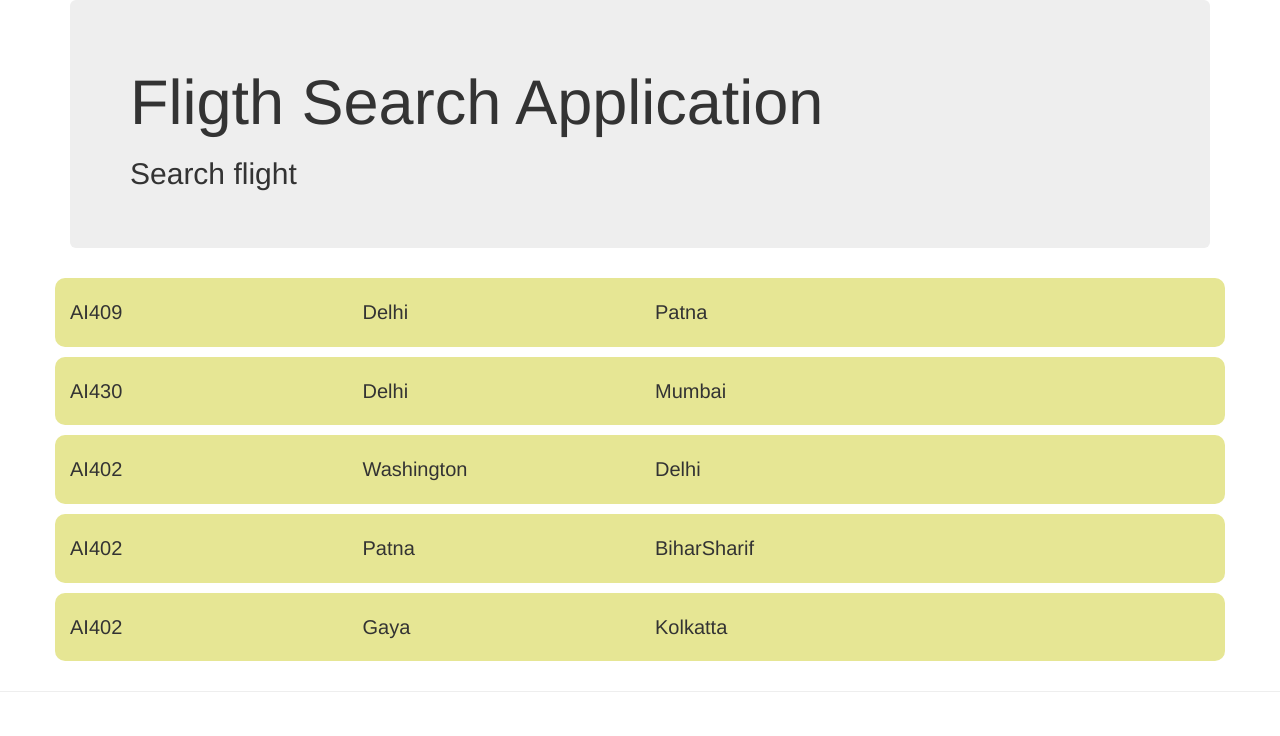
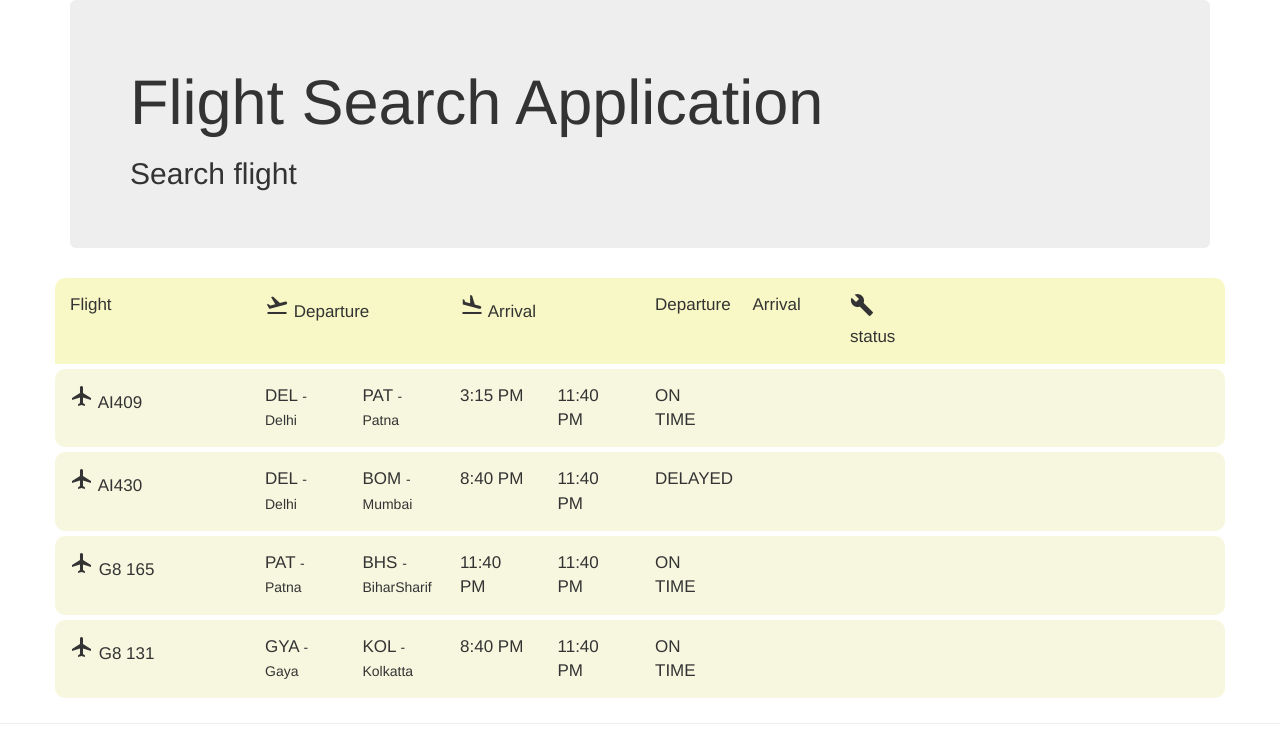
Before and after one commit to smshahidraza/day1, an Angular app: page / in a window 1280 px wide. Shown: the top 736 px of the page. Built offline with nearby package versions, Linux system fonts and the light colour scheme.

Commit message:
Added for and if directives

```diff
--- a/src/app/book-flight/book-flight.component.html
+++ b/src/app/book-flight/book-flight.component.html
@@ -1 +1,10 @@
 <p>book-flight works!</p>
+
+<div></div>
+<div class="container">
+<div *ngFor="let user of userList" class="row">
+    <div class="col-2">{{user.userId}} </div>
+    <div class="col-2">{{user.title}} </div>
+    <div class="col-2">{{user.body}} </div>
+</div>
+</div>
--- a/src/app/book-flight/book-flight.component.ts
+++ b/src/app/book-flight/book-flight.component.ts
@@ -1,4 +1,6 @@
+import { HttpClient } from '@angular/common/http';
 import { Component, OnInit } from '@angular/core';
+import { User } from './user.model';
 
 @Component({
   selector: 'app-book-flight',
@@ -7,9 +9,14 @@ import { Component, OnInit } from '@angular/core';
 })
 export class BookFlightComponent implements OnInit {
 
-  constructor() { }
+  userList: User[];
+
+  constructor( private http: HttpClient) { }
 
   ngOnInit(): void {
+    this.http.get<User[]>('https://jsonplaceholder.typicode.com/posts').subscribe ( response => {
+      this.userList = response;
+    });
   }
 
 }
--- a/src/app/flight-info/flight-info.component.css
+++ b/src/app/flight-info/flight-info.component.css
@@ -1,17 +1,38 @@
 
 .flight-info {
-    padding-top: 20px;
-    padding-bottom: 20px;
-    background: #e6e694;
-    margin-bottom: 10px;
+    padding-top: 15px;
+    padding-bottom: 15px;
+    background: #f7f7e0;
+    margin-bottom: 5px;
     border-radius: 10px;
-    font-size: 20px;
+    font-size: 17px;
+}
+
+.flight-info-header {
+    padding-top: 15px;
+    padding-bottom: 15px;
+    background: #f8f8c6;
+    margin-bottom: 5px;
+    border-top-left-radius: 10px;
+    border-top-right-radius: 10px;
+    font-size: 17px;
 }
 
 .flight-info:hover {
     background-color: rgb(230, 230, 228);
 }
 
+.flight-info:hover .action {
+        display: inline-block;
+}
+
+.action {
+    display: none;
+    text-align: right;
+}
+
+
+
 .flight-error {
     color: red;
     text-align: center;
--- a/src/app/flight-info/flight-info.component.html
+++ b/src/app/flight-info/flight-info.component.html
@@ -2,7 +2,7 @@
 
 <div class="container">
     <div class="jumbotron">
-      <h1>Fligth Search Application</h1>
+      <h1>Flight Search Application</h1>
       <h2>Search flight </h2>
     </div>
 
@@ -10,21 +10,80 @@
 
 
 <div class="container">
-
+  <section>
     <div *ngIf="flightInfo == null" class="row flight-info flight-error">
         Flight Information not available
     </div>
-    <div *ngFor="let flight of flightInfo" class="row flight-info" >
-        <div class="col-md-3">
+    <div class="row flight-info-header" >
+      <div class="col-md-2">
+
+          Flight
+      </div>
+      <div class="col-md-2">
+
+        <mat-icon>flight_takeoff</mat-icon>
+
+        Departure
+    </div>
+    <div class="col-md-2">
+
+        <mat-icon>flight_land</mat-icon>
+
+
+      Arrival
+  </div>
+  <div class="col-md-1">
+
+  Departure
+</div>
+<div class="col-md-1">
+
+  Arrival
+</div>
+<div class="col-md-1">
+  <mat-icon>build</mat-icon>
+  status
+</div>
+
+  <div class="col-md-3">
+
+    </div>
+  </div>
+  <div *ngFor="let flight of flightInfo">
+      <div  *ngIf="flight.status !== 'Canceled'" class="row flight-info" >
+
+        <div class="col-md-2">
+            <!-- <img src="{{flight.logo}}" width="25px" height="25px" /> -->
+            <mat-icon> flight</mat-icon>
             {{flight.flightNumber}}
+          </div>
+        <div class="col-md-1">
+
+            {{flight.originAirport}} <span style="font-size:14px"> - {{flight.origin}}</span>
         </div>
-        <div class="col-md-3">
-            {{flight.origin}}
+        <div class="col-md-1">
+          {{flight.destAirport}} <span style="font-size:14px"> - {{flight.destination}}</span>
+
         </div>
-        <div class="col-md-3">
-            {{flight.destination}}
+        <div class="col-md-1">
+          {{flight.departureTime | date: 'h:mm a' }}
         </div>
+        <div class="col-md-1">
+          {{flight.arrivalTime | date: 'h:mm a' }}
+
+        </div>
+        <div class="col-md-1" >
+          <div *ngIf= "flight.status"> {{flight.status | uppercase}}</div>
+
+        </div>
+
+        <div class="col-md-3 action">
+          <button mat-raised-button color="primary">Select</button>
+
+        </div>
+      </div>
     </div>
+    </section>
 </div>
 
 
--- a/src/app/flight-info/flight-info.component.ts
+++ b/src/app/flight-info/flight-info.component.ts
@@ -17,33 +17,71 @@ export class FlightInfoComponent implements OnInit {
     this.flightInfo =
     [
       {
+        "id": "0001",
+        "logo": "",
         "flightNumber" : "AI409",
+        "originAirport" : "DEL",
+        "destAirport": "PAT",
+        "departureTime": new Date("26 June 2022 11:15:00 EDT"),
+        "arrivalTime": new Date("26 June 2022 19:40:00 EDT"),
         "origin": "Delhi",
-        "destination": "Patna"
+        "destination": "Patna",
+        "status": "On Time"
       },
       {
+        "id": "0002",
+        "logo": "",
         "flightNumber" : "AI430",
+        "originAirport" : "DEL",
+        "destAirport": "BOM",
+        "departureTime": new Date("26 June 2022 16:40:00 EDT"),
+        "arrivalTime": new Date("26 June 2022 19:40:00 EDT"),
         "origin": "Delhi",
-        "destination": "Mumbai"
+        "destination": "Mumbai",
+        "status": "Delayed"
       },
       {
+        "id": "0003",
+        "logo": "",
         "flightNumber" : "AI402",
+        "originAirport" : "IAD",
+        "destAirport": "DEL",
+        "departureTime": new Date("26 June 2022 13:40:00 EDT"),
+        "arrivalTime": new Date("26 June 2022 19:40:00 EDT"),
         "origin": "Washington",
-        "destination": "Delhi"
+        "destination": "Delhi",
+        "status": "Canceled"
       },
       {
-        "flightNumber" : "AI402",
+        "id": "0004",
+        "logo": "",
+        "flightNumber" : "G8 165",
+        "originAirport" : "PAT",
+        "destAirport": "BHS",
+        "departureTime": new Date("26 June 2022 19:40:00 EDT"),
+        "arrivalTime": new Date("26 June 2022 19:40:00 EDT"),
         "origin": "Patna",
-        "destination": "BiharSharif"
+        "destination": "BiharSharif",
+        "status": "On Time"
       },
       {
-        "flightNumber" : "AI402",
+        "id": "0005",
+        "logo": "",
+        "flightNumber" : "G8 131",
+        "originAirport" : "GYA",
+        "destAirport": "KOL",
+        "departureTime": new Date("27 June 2022 16:40:00 EDT"),
+        "arrivalTime": new Date("26 June 2022 19:40:00 EDT"),
         "origin": "Gaya",
-        "destination": "Kolkatta"
+        "destination": "Kolkatta",
+        "status": "On Time"
       }
 
 
     ];
+
+    // let age: number = 44;
+    // console.log(age);
   }
 
 
--- a/src/index.html
+++ b/src/index.html
@@ -6,6 +6,8 @@
   <base href="/">
   <meta name="viewport" content="width=device-width, initial-scale=1">
   <link rel="icon" type="image/x-icon" href="favicon.ico">
+  <link href="https://fonts.googleapis.com/icon?family=Material+Icons" rel="stylesheet">
+
   <link rel="stylesheet" href="https://maxcdn.bootstrapcdn.com/bootstrap/3.3.7/css/bootstrap.min.css" integrity="sha384-BVYiiSIFeK1dGmJRAkycuHAHRg32OmUcww7on3RYdg4Va+PmSTsz/K68vbdEjh4u" crossorigin="anonymous">
 
 </head>
--- a/tsconfig.base.json
+++ b/tsconfig.base.json
@@ -11,7 +11,6 @@
     "moduleResolution": "node",
     "importHelpers": true,
     "target": "es2015",
-    "module": "es2020",
     "lib": [
       "es2018",
       "dom"
```
Also changed, not shown: package.json (+51 -34 lines), src/app/app.module.ts (+11 -0 lines), src/app/book-flight/user.model.ts (added, +7 -0 lines), src/app/flight-info/flight-info.model.ts (+7 -0 lines), src/app/material.module.ts (added, +137 -0 lines), 1 other file (tests, documents, lock files or other folders).
